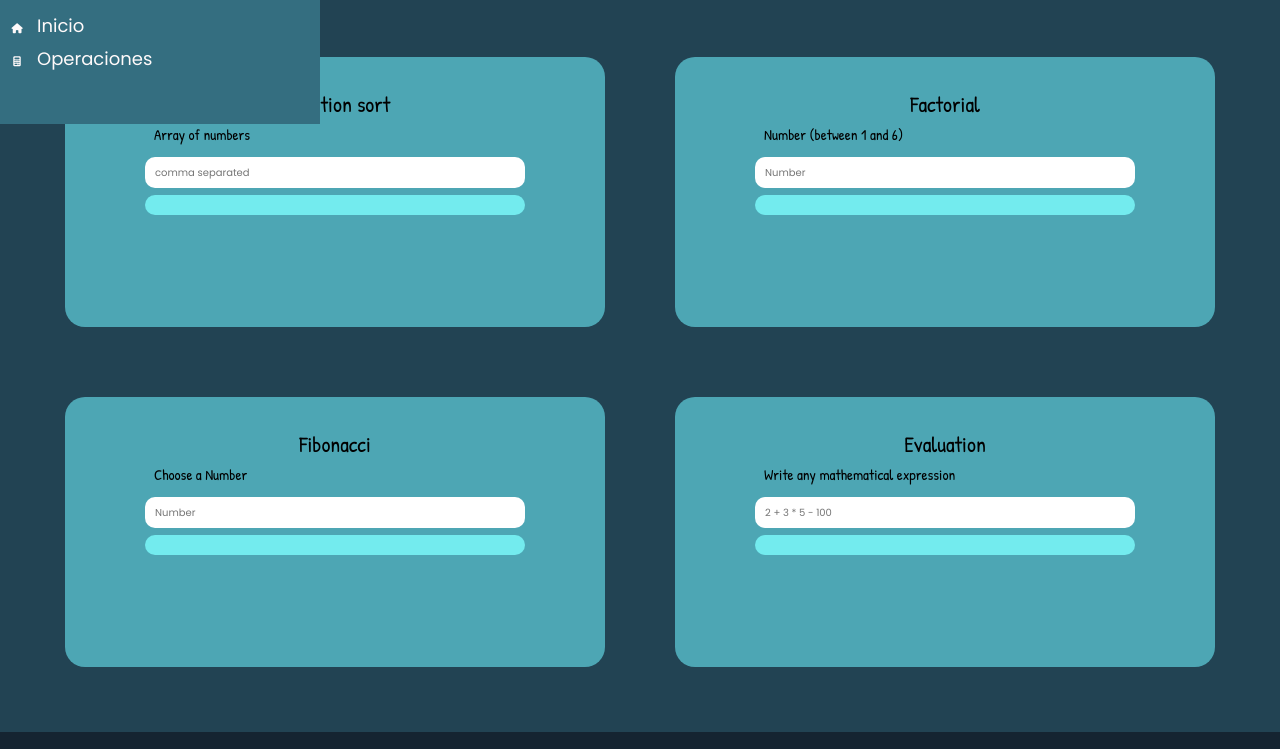
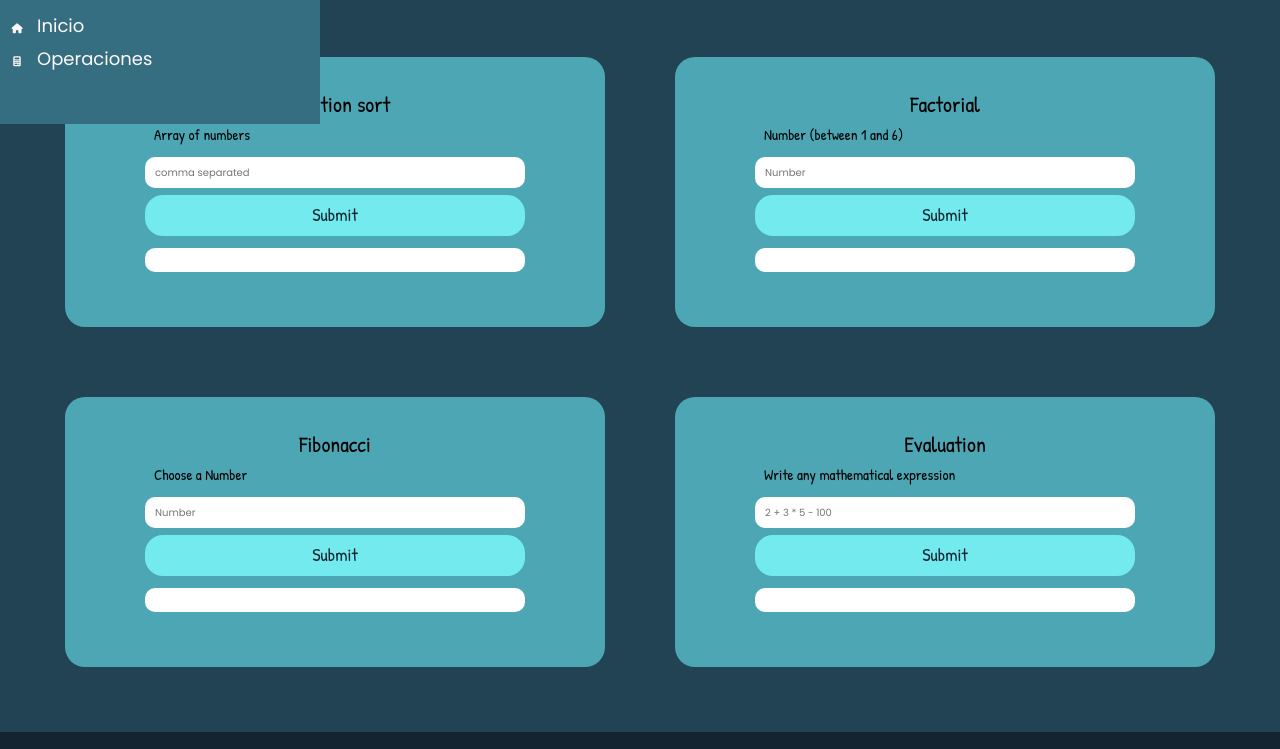
Before and after one commit to UCSP-CS2B1/frontend-laboratory-404-error-squad, a website: page pages/ejercicios.html in a window 1280 px wide. Shown: the part 58-807 px from the top of the page. Drawn offline with nearby package versions, Linux system fonts and the light colour scheme.

Commit message:
Algoritmos

```diff
--- a/css/style.css
+++ b/css/style.css
@@ -460,11 +460,13 @@ main {
 
 .form__result {
 	width: 100%;
+	height: 24px;
 	padding: 7px;
 	margin: 9px 0;
 	border: none;
 	border-radius:1em;
 	border: 3px solid var(--black);
+	background-color: white;
 	outline: none;
 }
 
--- a/pages/ejercicios.html
+++ b/pages/ejercicios.html
@@ -42,13 +42,11 @@
                 <div class="title-2">Array of numbers</div>
                 <form class="form" id="insertion-sort-form">
                     <div class="form__section">
-                                            <label id="insertion-sort-field">
                         <input type="text" name="numbers" class="form__input" id="insertion-sort-input" placeholder="comma separated" id="insertion-sort-input">
-                                            </label>
                     </div>
                     <div class="form__section">
                                             <!-- <input type="submit" name="insertion_submit" class="form__submit" value="comma separated numbers" form="insertion-sort-form"> -->
-                                            <button class="form__submit" id="btn-insertion-sort"></button>
+                        <button class="form__submit" id="btn-insertion-sort">Submit</button>
                     </div>
                     <div class="form__section">
                             <div class="form__result" id="insertion-sort-output"></div>
@@ -67,9 +65,11 @@
                     </div>
                     <div class="form__section">
                         <!-- <input type="button" class="form__submit" onclick="do_factorial()" value="calculate Factorial"> -->
-                                                <button class="form__submit"id="btn-factorial"></button>
+                        <button class="form__submit"id="btn-factorial">Submit</button>
                     </div>
+                    <div class="form__section">
                         <div class="form__result" id="factorial-output"></div>
+                    </div>
                     <!-- <div class="form__section">
                         <input type="text" name="factorial__output" readonly="" class="form__result">
                     </div> -->
@@ -84,9 +84,11 @@
                     </div>
                     <div class="form__section">
                         <!-- <input type="submit" onclick="do_fibonacci()" class="form__submit" value="Calculate Fibonacci"> -->
-                                                <button class="form__submit"id="btn-fibonacci"></button>
+                        <button class="form__submit"id="btn-fibonacci">Submit</button>
                     </div>
+                    <div class="form__section">
                         <div class="form__result" id="fibonacci-output"></div>
+                    </div>
                     <!-- <div class="form__section">
                         <input type="text" name="fibonacci__output" readonly="" class="form__result">
                     </div> -->
@@ -101,9 +103,11 @@
                     </div>
                     <div class="form__section">
                         <!-- <input type="submit" class="form__submit" value="Evaluate Expression"> -->
-                                                <button class="form__submit"id="btn-expression"></button>
+                        <button class="form__submit"id="btn-expression">Submit</button>
                     </div>
+                    <div class="form__section">
                         <div class="form__result" id="expression-output"></div>
+                    </div>
                     <!-- <div class="form__section">
                         <input type="text" name="evaluation__output" readonly="" class="form__result">
                     </div> -->
```
Lines whose indentation alone changed are shown as unchanged.
